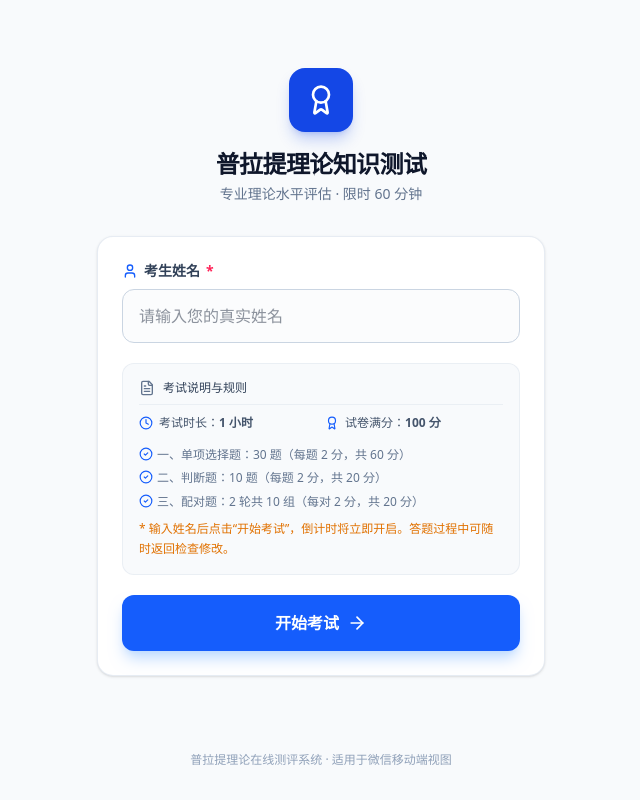
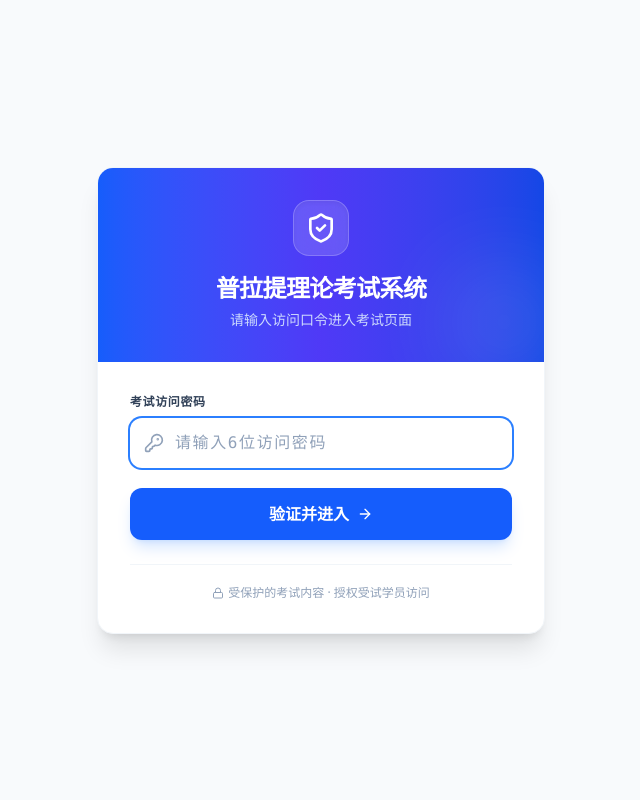
Before and after one commit to vpietri-stack/Olivia-Pilates-test, a React (Vite) app: page / in a window 1280 px wide. Shown: the whole page, without its empty margins (319-959 px from the left). Built offline with nearby package versions, Linux system fonts and the light colour scheme.

Commit message:
feat: add password protection to exam entrance
Introduce a password authentication screen to restrict access to the exam system. The verification state is persisted in sessionStorage.

```diff
--- a/src/App.tsx
+++ b/src/App.tsx
@@ -1,4 +1,5 @@
 import { useState, useEffect, useRef } from 'react';
+import { PasswordScreen } from './components/PasswordScreen';
 import { LoginScreen } from './components/LoginScreen';
 import { ExamHeader } from './components/ExamHeader';
 import { ExamFooter } from './components/ExamFooter';
@@ -20,6 +21,13 @@ import {
 const EXAM_DURATION_SECONDS = 3600; // 1 hour
 
 export default function App() {
+  const [isPasswordVerified, setIsPasswordVerified] = useState<boolean>(() => {
+    try {
+      return sessionStorage.getItem('pilates_exam_pwd_verified') === 'true';
+    } catch {
+      return false;
+    }
+  });
   const [studentName, setStudentName] = useState<string>('');
   const [status, setStatus] = useState<'login' | 'testing' | 'completed'>('login');
   const [attemptCount, setAttemptCount] = useState<number>(1);
@@ -314,6 +322,19 @@ export default function App() {
     if (section === 'matching') setCurrentIndex(40);
   };
 
+  const handlePasswordSuccess = () => {
+    setIsPasswordVerified(true);
+    try {
+      sessionStorage.setItem('pilates_exam_pwd_verified', 'true');
+    } catch (e) {
+      console.error(e);
+    }
+  };
+
+  if (!isPasswordVerified) {
+    return <PasswordScreen onSuccess={handlePasswordSuccess} />;
+  }
+
   if (status === 'login') {
     return (
       <LoginScreen
--- /dev/null
+++ b/src/components/PasswordScreen.tsx
@@ -0,0 +1,99 @@
+import React, { useState } from 'react';
+import { Lock, KeyRound, ShieldCheck, ArrowRight, AlertCircle } from 'lucide-react';
+import { motion } from 'motion/react';
+
+interface PasswordScreenProps {
+  onSuccess: () => void;
+}
+
+export const PasswordScreen: React.FC<PasswordScreenProps> = ({ onSuccess }) => {
+  const [password, setPassword] = useState('');
+  const [error, setError] = useState('');
+
+  const handleSubmit = (e: React.FormEvent) => {
+    e.preventDefault();
+    if (password.trim() === '364521') {
+      setError('');
+      onSuccess();
+    } else {
+      setError('访问密码错误，请重新输入');
+    }
+  };
+
+  return (
+    <div className="min-h-screen bg-slate-50 flex items-center justify-center p-4">
+      <motion.div
+        initial={{ opacity: 0, y: 15 }}
+        animate={{ opacity: 1, y: 0 }}
+        transition={{ duration: 0.3 }}
+        className="max-w-md w-full bg-white rounded-2xl shadow-xl border border-slate-100 overflow-hidden"
+      >
+        {/* Header Banner */}
+        <div className="bg-gradient-to-r from-blue-600 via-indigo-600 to-blue-700 p-6 sm:p-8 text-white text-center relative overflow-hidden">
+          <div className="absolute -right-6 -bottom-6 w-32 h-32 bg-white/10 rounded-full blur-2xl pointer-events-none" />
+          <div className="inline-flex items-center justify-center w-14 h-14 rounded-2xl bg-white/15 backdrop-blur-md mb-4 border border-white/20 shadow-inner">
+            <ShieldCheck className="w-8 h-8 text-white" />
+          </div>
+          <h1 className="text-xl sm:text-2xl font-bold tracking-tight">普拉提理论考试系统</h1>
+          <p className="text-blue-100 text-xs sm:text-sm mt-1.5 opacity-90">
+            请输入访问口令进入考试页面
+          </p>
+        </div>
+
+        {/* Content Form */}
+        <div className="p-6 sm:p-8">
+          <form onSubmit={handleSubmit} className="space-y-5">
+            <div>
+              <label htmlFor="exam-password" className="block text-xs font-semibold text-slate-700 uppercase tracking-wider mb-2">
+                考试访问密码
+              </label>
+              <div className="relative">
+                <div className="absolute inset-y-0 left-0 pl-3.5 flex items-center pointer-events-none text-slate-400">
+                  <KeyRound className="w-5 h-5" />
+                </div>
+                <input
+                  id="exam-password"
+                  type="password"
+                  inputMode="numeric"
+                  value={password}
+                  onChange={(e) => {
+                    setPassword(e.target.value);
+                    if (error) setError('');
+                  }}
+                  placeholder="请输入6位访问密码"
+                  className="w-full pl-11 pr-4 py-3 bg-slate-50 border border-slate-200 rounded-xl text-slate-900 placeholder:text-slate-400 focus:bg-white focus:outline-none focus:ring-2 focus:ring-blue-500 focus:border-transparent transition-all text-base tracking-widest font-mono"
+                  autoFocus
+                />
+              </div>
+              {error && (
+                <motion.div
+                  initial={{ opacity: 0, y: -4 }}
+                  animate={{ opacity: 1, y: 0 }}
+                  className="mt-2 text-xs text-rose-600 flex items-center gap-1.5 font-medium"
+                >
+                  <AlertCircle className="w-3.5 h-3.5 shrink-0" />
+                  <span>{error}</span>
+                </motion.div>
+              )}
+            </div>
+
+            <button
+              type="submit"
+              className="w-full bg-blue-600 hover:bg-blue-700 active:bg-blue-800 text-white font-semibold py-3.5 px-4 rounded-xl shadow-lg shadow-blue-500/20 flex items-center justify-center gap-2 transition-all cursor-pointer text-sm sm:text-base"
+            >
+              <span>验证并进入</span>
+              <ArrowRight className="w-4 h-4" />
+            </button>
+          </form>
+
+          <div className="mt-6 pt-5 border-t border-slate-100 text-center">
+            <p className="text-xs text-slate-400 flex items-center justify-center gap-1">
+              <Lock className="w-3 h-3" />
+              <span>受保护的考试内容 · 授权受试学员访问</span>
+            </p>
+          </div>
+        </div>
+      </motion.div>
+    </div>
+  );
+};
```
